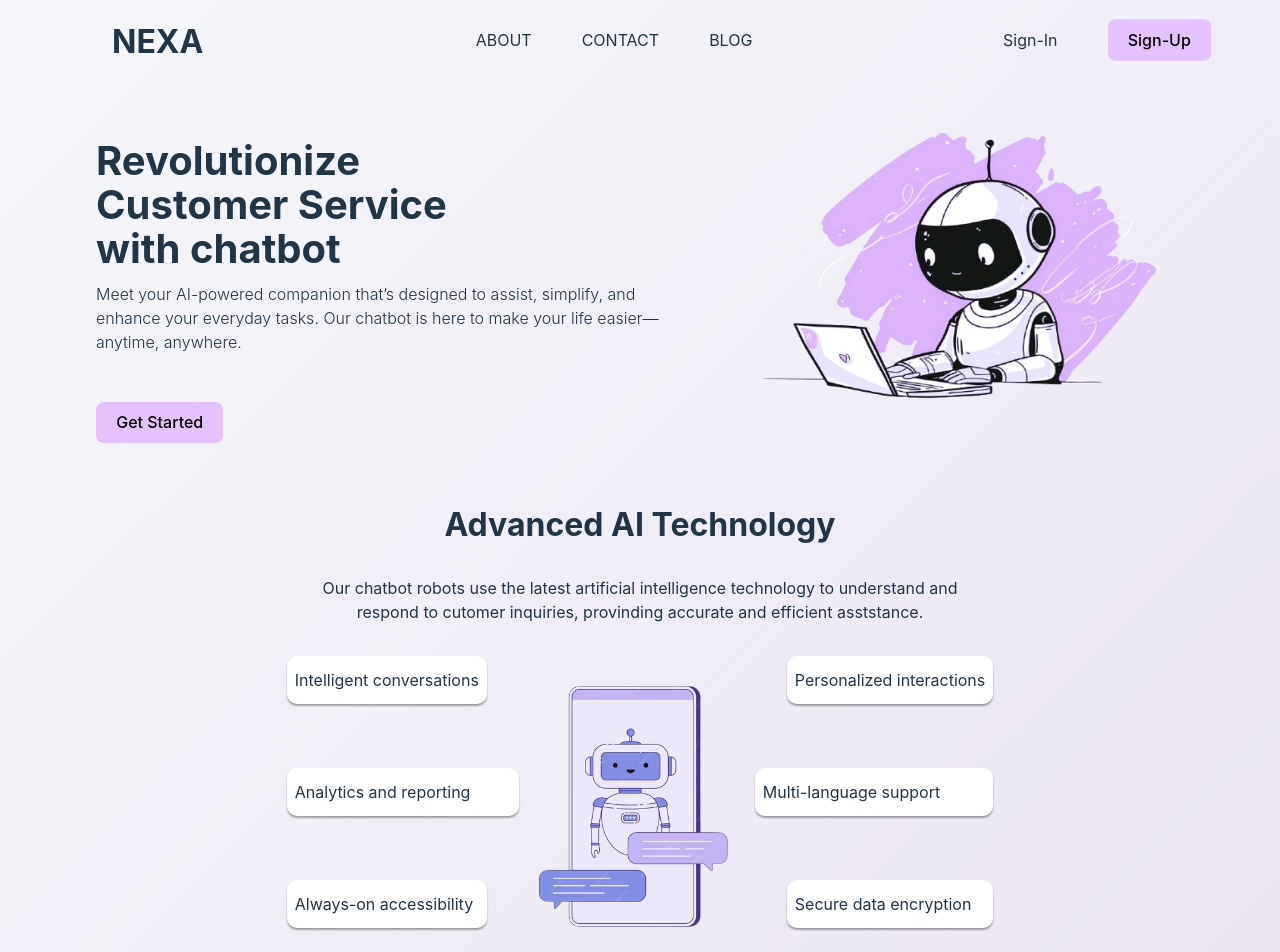
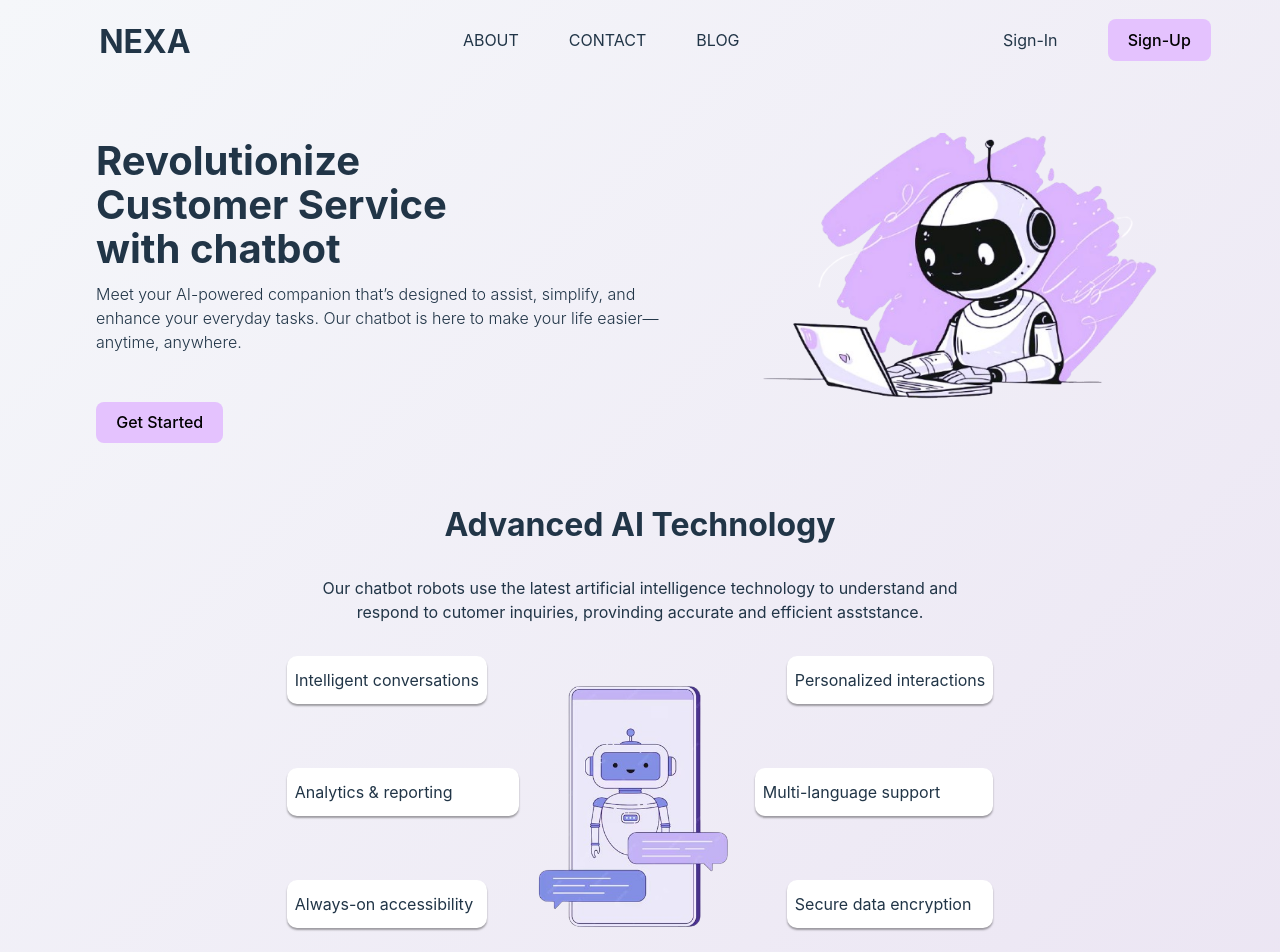
Before and after one commit to singhpriya147/Bargenix_Priya-Singh_Frontend, a React (Vite) app: page / in a window 1280 px wide. Shown: the top 952 px of the page. Built offline with nearby package versions, Linux system fonts and the light colour scheme.

Commit message:
changes in padding of logo

```diff
--- a/src/App.css
+++ b/src/App.css
@@ -30,7 +30,7 @@ overflow: hidden;
 }
 .logo {
   height: 6em;
-  padding: 1.5em;
+  padding: 1.1em;
   will-change: filter;
   transition: filter 300ms;
 }
--- a/src/component/Pricing/Pricing.jsx
+++ b/src/component/Pricing/Pricing.jsx
@@ -11,7 +11,7 @@ const Pricing = () => {
       </p>
       <div className='pricing-cards'>
         {pricingPlans.map((plan, index) => (
-          // <div className={`card ${plan.popular ? 'popular' : ''}`} key={index}>
+
           <div className='card' key={index}>
             <h3>{plan.title}</h3>
             <span className='subtitle'>{plan.subtitle}</span>
--- a/src/component/features/Feature.jsx
+++ b/src/component/features/Feature.jsx
@@ -20,7 +20,7 @@ const Feature = () => {
             <span>Intelligent conversations</span>
           </div>
           <div className='feature'>
-            <span>Analytics and reporting</span>
+            <span>Analytics & reporting</span>
           </div>
           <div className='feature'>
             <span>Always-on accessibility</span>
```
